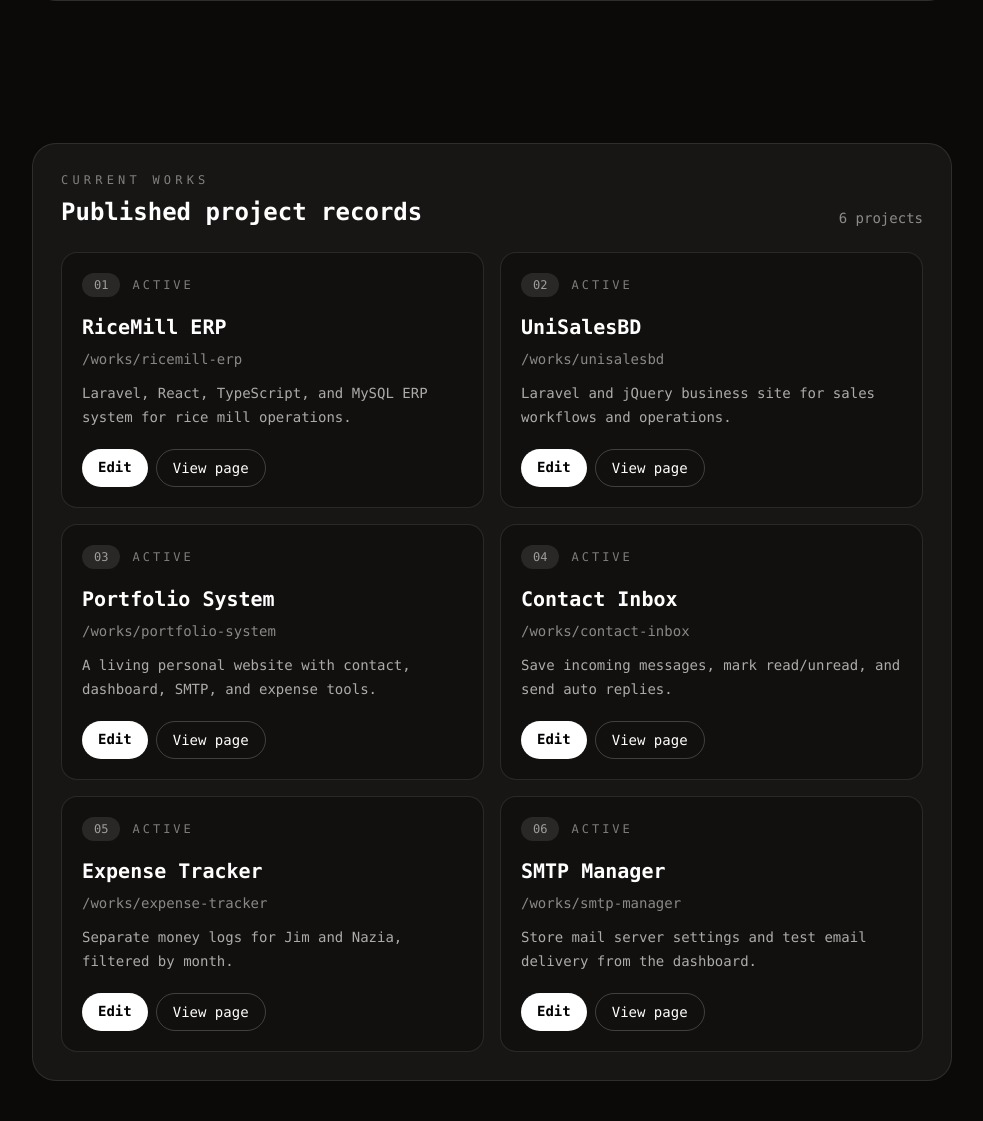
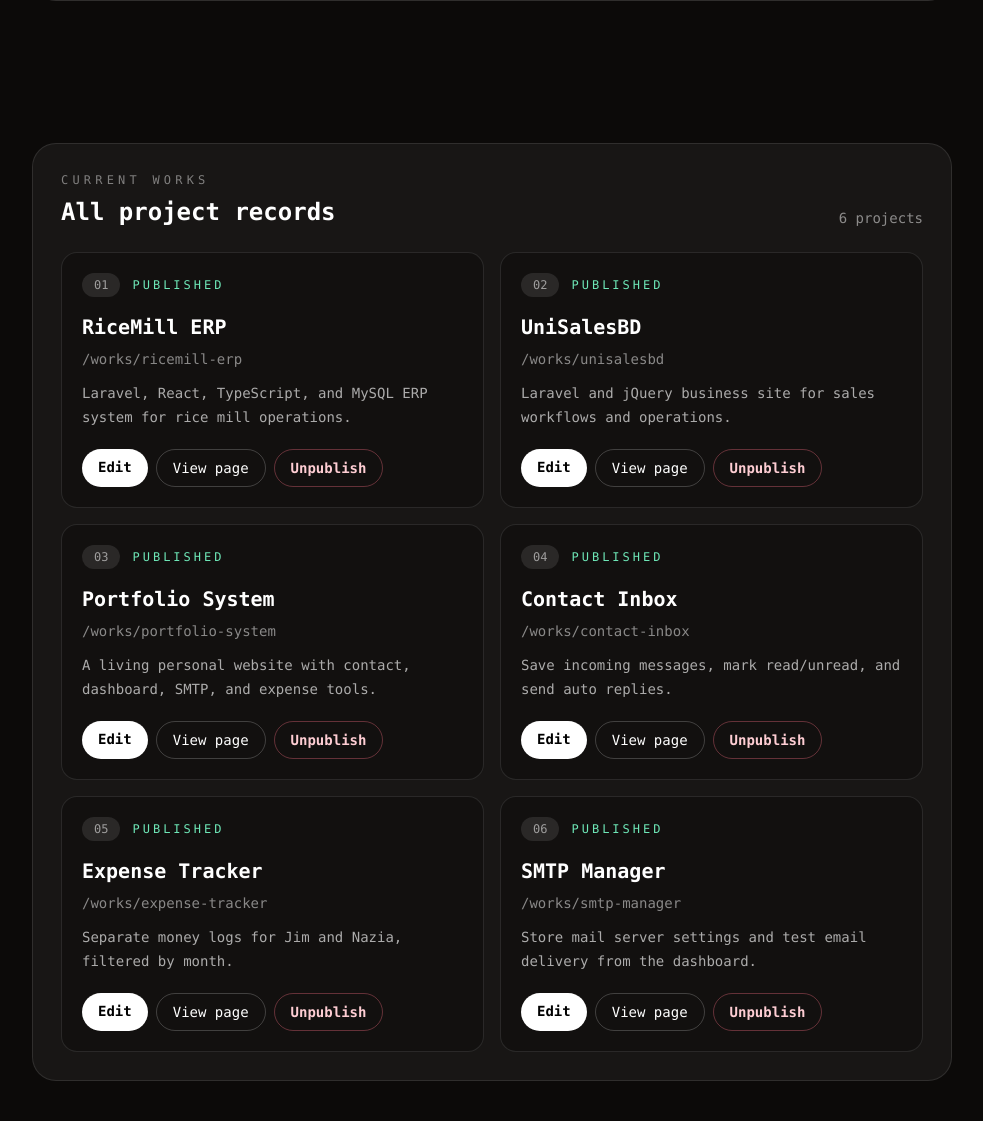
Before and after one commit to TanjilurJim/portfo, a Flask app: page /dashboard/works in a window 1280 px wide. Shown: the part 1723-2844 px from the top of the page, without its empty margins (288-1271 px from the left). Run offline with Flask 3, Linux system fonts and the light colour scheme; a user stored in the database is signed in; data comes from the database, SQL or seed files in the repository; both versions use the stored data as it was after the commit; some libraries are stand-ins or nearby versions.

Commit message:
added the publish and unpublish option

```diff
--- a/server.py
+++ b/server.py
@@ -1789,6 +1789,37 @@ def works_editor():
     )
 
 
+@app.route('/dashboard/works/<int:project_id>/toggle-publish', methods=['POST'])
+@login_required
+def toggle_work_publish(project_id):
+    if not is_admin_user():
+        flash('Only the admin account can publish Works content.', 'error')
+        return redirect(url_for('dashboard'))
+
+    with sqlite3.connect(DATABASE_PATH) as conn:
+        row = conn.execute(
+            'SELECT title, is_active FROM about_projects WHERE id = ?',
+            (project_id,),
+        ).fetchone()
+        if not row:
+            flash('Work item not found.', 'error')
+            return redirect(url_for('works_editor'))
+
+        new_status = 0 if row[1] else 1
+        conn.execute(
+            """
+            UPDATE about_projects
+            SET is_active = ?, updated_at = CURRENT_TIMESTAMP
+            WHERE id = ?
+            """,
+            (new_status, project_id),
+        )
+
+    action = 'published' if new_status else 'unpublished'
+    flash(f'{row[0]} {action} successfully.', 'success')
+    return redirect(url_for('works_editor'))
+
+
 @app.route('/dashboard/smtp-settings', methods=['GET', 'POST'])
 @login_required
 def smtp_settings():
--- a/templates/works_editor.html
+++ b/templates/works_editor.html
@@ -141,7 +141,7 @@
           <div class="flex flex-col gap-3 sm:flex-row sm:items-end sm:justify-between">
             <div>
               <p class="text-xs uppercase tracking-[0.35em] text-white/45">Current Works</p>
-              <h3 class="mt-2 text-2xl font-bold">Published project records</h3>
+              <h3 class="mt-2 text-2xl font-bold">All project records</h3>
             </div>
             <p class="text-sm text-white/50">{{ work_items | length }} projects</p>
           </div>
@@ -151,7 +151,7 @@
                 <div class="min-w-0">
                   <div class="flex items-center gap-3">
                     <span class="rounded-full bg-white/10 px-3 py-1 text-xs text-white/55">{{ work_item.number }}</span>
-                    <span class="text-xs uppercase tracking-[0.25em] text-white/45">{{ 'Active' if work_item.is_active else 'Hidden' }}</span>
+                    <span class="text-xs uppercase tracking-[0.25em] {% if work_item.is_active %}text-emerald-300{% else %}text-amber-300{% endif %}">{{ 'Published' if work_item.is_active else 'Draft' }}</span>
                   </div>
                   <h4 class="mt-4 text-xl font-bold">{{ work_item.title }}</h4>
                   <p class="mt-2 break-all text-sm text-white/50">/works/{{ work_item.slug }}</p>
@@ -159,7 +159,14 @@
                 </div>
                 <div class="flex flex-wrap gap-2">
                   <a href="{{ url_for('works_editor', work_id=work_item.id) }}" class="rounded-full bg-white px-4 py-2 text-sm font-bold text-black transition hover:bg-amber-200">Edit</a>
-                  <a href="{{ url_for('project_detail', slug=work_item.slug) }}" target="_blank" class="rounded-full border border-white/20 px-4 py-2 text-sm transition hover:bg-white hover:text-black">View page</a>
+                  {% if work_item.is_active %}
+                    <a href="{{ url_for('project_detail', slug=work_item.slug) }}" target="_blank" class="rounded-full border border-white/20 px-4 py-2 text-sm transition hover:bg-white hover:text-black">View page</a>
+                  {% endif %}
+                  <form method="post" action="{{ url_for('toggle_work_publish', project_id=work_item.id) }}">
+                    <button type="submit" class="rounded-full border px-4 py-2 text-sm font-semibold transition {% if work_item.is_active %}border-rose-400/35 text-rose-200 hover:bg-rose-400 hover:text-black{% else %}border-emerald-400/35 text-emerald-200 hover:bg-emerald-400 hover:text-black{% endif %}">
+                      {{ 'Unpublish' if work_item.is_active else 'Publish' }}
+                    </button>
+                  </form>
                 </div>
               </article>
             {% endfor %}
```
Also changed, not shown: portfolio.db.
